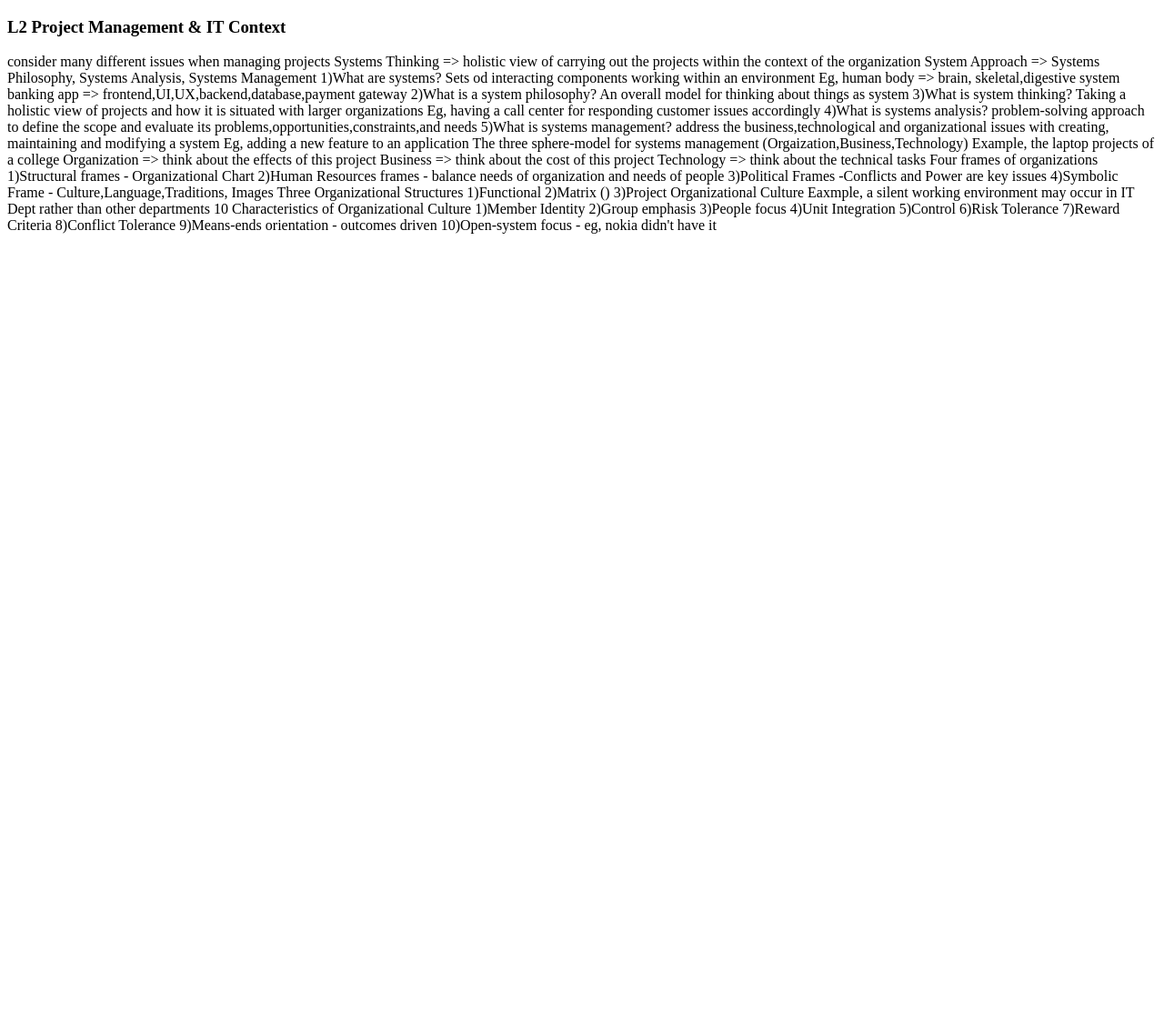
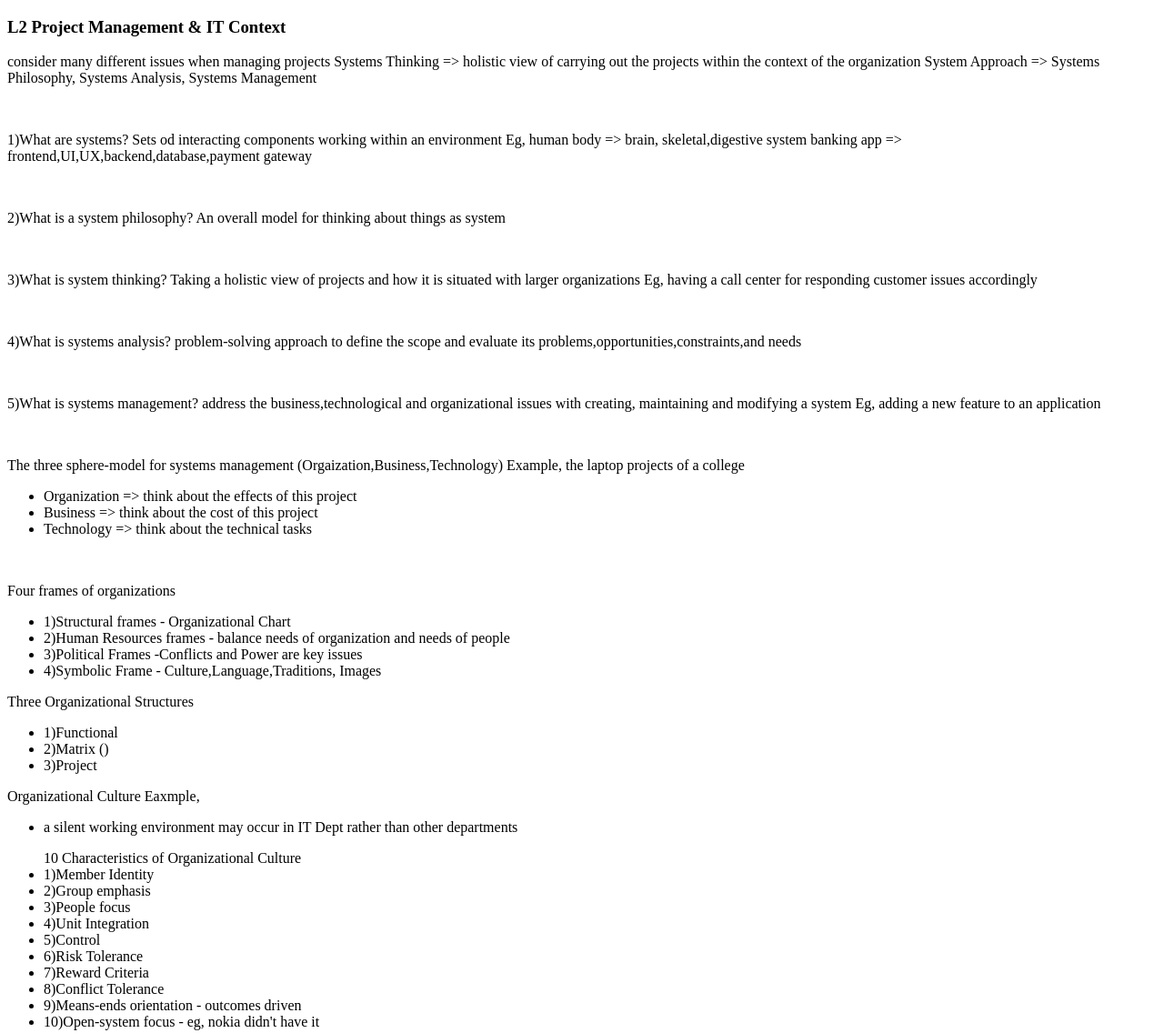
Before and after one commit to sanmin786/lapprojectmanagement, a plain HTML site: page index.html in a window 1280 px wide. Shown: the whole page at 91% size. Before the commit the page ends 800 px from the top, so only its background shows below. Drawn offline with Linux system fonts and the light colour scheme.

Commit message:
Update index.html
edited html codes

```diff
--- a/index.html
+++ b/index.html
@@ -10,58 +10,62 @@
 
 <p>consider many different issues when managing projects
 Systems Thinking => holistic view of carrying out the projects within the context of the organization
-System Approach => Systems Philosophy, Systems Analysis, Systems Management
+System Approach => Systems Philosophy, Systems Analysis, Systems Management</p><br>
 
-1)What are systems?
+<p>1)What are systems?
 Sets od interacting components working within an environment
 Eg, human body => brain, skeletal,digestive system
-banking app => frontend,UI,UX,backend,database,payment gateway
+banking app => frontend,UI,UX,backend,database,payment gateway</p><br>
 
-2)What is a system philosophy?
-An overall model for thinking about things as system
+<p>2)What is a system philosophy?
+An overall model for thinking about things as system</p><br>
 
-3)What  is system thinking?
+<p>3)What  is system thinking?
 Taking a holistic view of projects and how it is situated with larger organizations
-Eg, having a call center for responding customer issues accordingly
+Eg, having a call center for responding customer issues accordingly</p><br>
 
-4)What is systems analysis?
-problem-solving approach to define the scope and evaluate its problems,opportunities,constraints,and needs
+<p>4)What is systems analysis?
+problem-solving approach to define the scope and evaluate its problems,opportunities,constraints,and needs</p><br>
 
-5)What is systems management?
+<p>5)What is systems management?
 address the business,technological and organizational issues with creating, maintaining and modifying a system
-Eg, adding a new feature to an application
+Eg, adding a new feature to an application</p><br>
 
-The three sphere-model for systems management (Orgaization,Business,Technology)
+<p>The three sphere-model for systems management (Orgaization,Business,Technology)
 Example, the laptop projects of a college
-Organization => think about the effects of this project
-Business     => think about the cost of this project
-Technology   => think about the technical tasks
+    <ul>
+<li>Organization => think about the effects of this project</li>
+<li>Business     => think about the cost of this project</li>
+<li>Technology   => think about the technical tasks</li></ul><p><br>
 
-Four frames of organizations
-1)Structural frames - Organizational Chart
-2)Human Resources frames - balance needs of organization and needs of people
-3)Political Frames -Conflicts and Power are key issues
-4)Symbolic Frame - Culture,Language,Traditions, Images
+<p>Four frames of organizations
+<ul>
+<li>1)Structural frames - Organizational Chart</li>
+<li>2)Human Resources frames - balance needs of organization and needs of people</li>
+<li>3)Political Frames -Conflicts and Power are key issues</li>
+<li>4)Symbolic Frame - Culture,Language,Traditions, Images</li></ul></p>
 
-Three Organizational Structures
-1)Functional
-2)Matrix ()
-3)Project
+<p>Three Organizational Structures
+<ul>
+<li>1)Functional</li>
+<li>2)Matrix ()</li>
+<li>3)Project</li></ul><p>
 
-Organizational Culture
+<p>Organizational Culture
 Eaxmple,
-a silent working environment may occur in IT Dept rather than other departments
+<ul><li>a silent working environment may occur in IT Dept rather than other departments</li></ul></p>
 
-10 Characteristics of Organizational Culture
-1)Member Identity
-2)Group emphasis
-3)People focus
-4)Unit Integration
-5)Control
-6)Risk Tolerance
-7)Reward Criteria
-8)Conflict Tolerance
-9)Means-ends orientation - outcomes driven
-10)Open-system focus - eg, nokia didn't have it</p>
+<p>
+<ul>10 Characteristics of Organizational Culture
+<li>1)Member Identity</li>
+<li>2)Group emphasis</li>
+<li>3)People focus</li>
+<li>4)Unit Integration</li>
+<li>5)Control</li>
+<li>6)Risk Tolerance</li>
+<li>7)Reward Criteria</li>
+<li>8)Conflict Tolerance</li>
+<li>9)Means-ends orientation - outcomes driven</li>
+<li>10)Open-system focus - eg, nokia didn't have it</li></ul></p>
 </body>
 </html>
```
